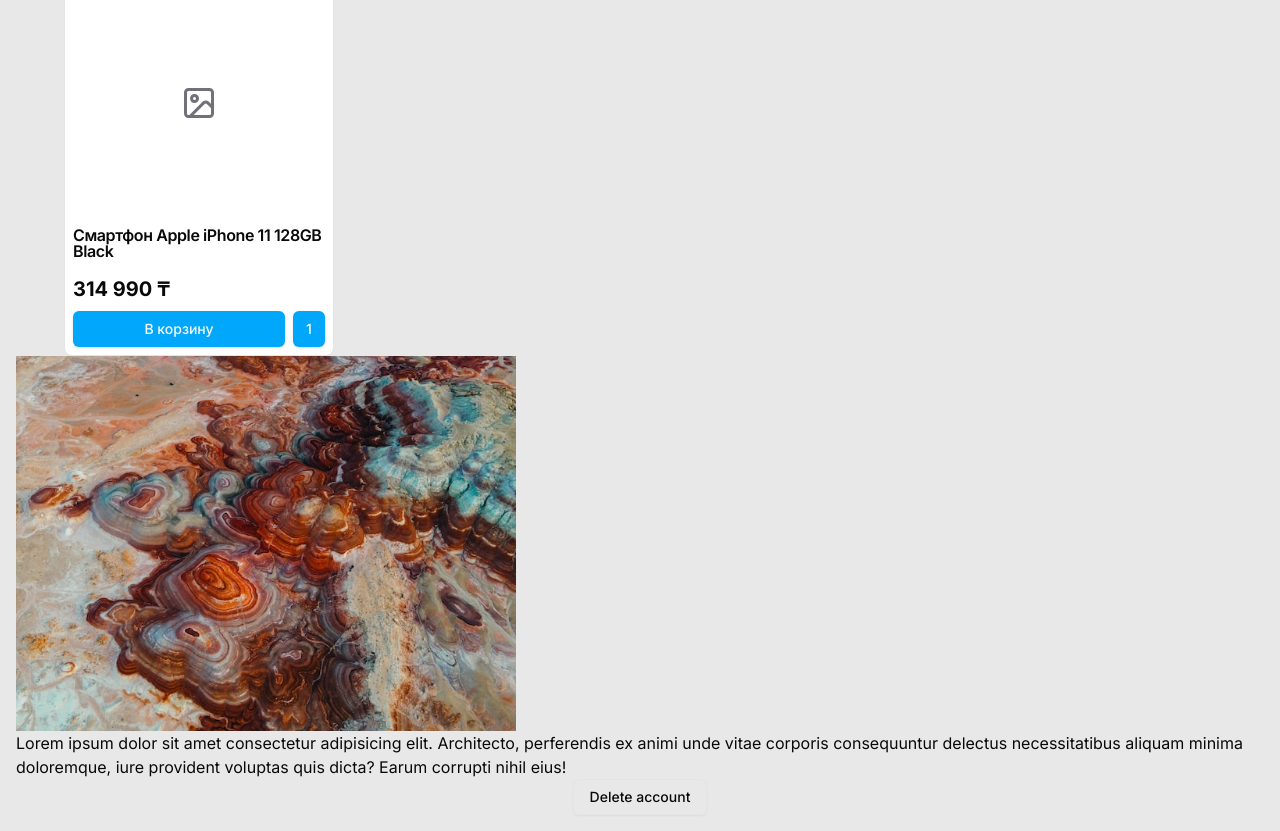
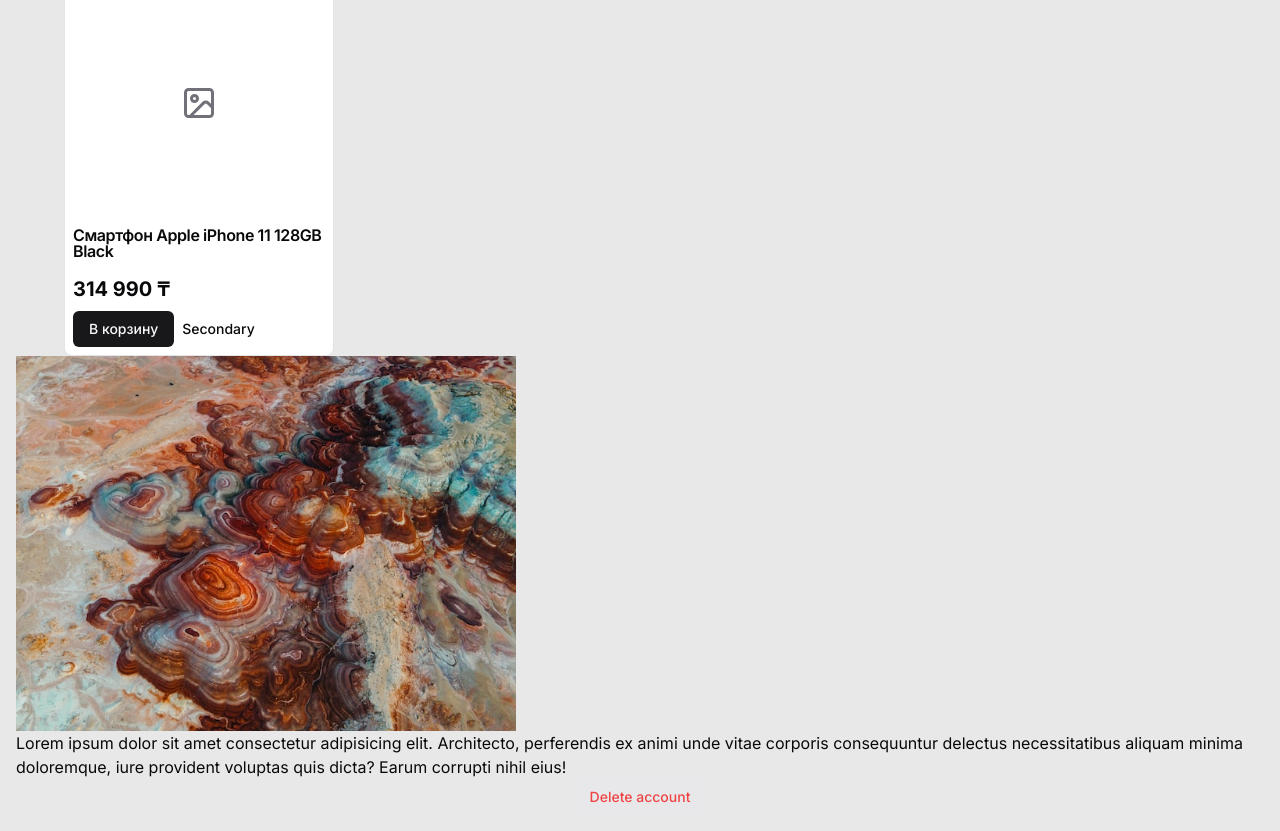
Before and after one commit to memorywanderer/next-components, a Next.js app: page / in a window 1280 px wide. Built offline with nearby package versions, Linux system fonts and the light colour scheme.

Commit message:
update button component add additional variants and styles

```diff
--- a/app/globals.css
+++ b/app/globals.css
@@ -13,7 +13,8 @@
     --popover-foreground: 240 10% 3.9%;
     --primary: 240 5.9% 10%;
     --primary-foreground: 0 0% 98%;
-    --secondary: 240 4.8% 95.9%;
+    --secondary: 240 4.8% 91.5%;
+    --secondary-darker: 240 4.8% 87%;
     --secondary-foreground: 240 5.9% 10%;
     --muted: 240 4.8% 95.9%;
     --muted-foreground: 240 3.8% 46.1%;
@@ -26,6 +27,8 @@
     --input: 240 5.9% 90%;
     --ring: 240 5.9% 10%;
     --radius: 0.5rem;
+    --white: 0 100% 100%;
+    --black: 0 0% 100%;
   }
 
   .dark {
@@ -44,14 +47,11 @@
     --accent: 240 3.7% 15.9%;
     --accent: 278 35% 78%;
     --accent-foreground: 0 0% 98%;
-    /* --destructive: 0 62.8% 39.6%; */
     --destructive: 3 93% 63%;
     --destructive-foreground: 0 0% 98%;
     --border: 240 3.7% 15.9%;
     --input: 240 3.7% 15.9%;
-    /* --ring: 233 77% 33%; */
     --ring: 240 4.9% 83.9%;
-    --dfdf: hsl(3, 93%, 63%);
   }
 }
 
--- a/app/page.tsx
+++ b/app/page.tsx
@@ -9,7 +9,7 @@ import Image from "next/image"
 
 export default function Home() {
   return (
-    <main className="flex flex-col items-center justify-center w-screen p-4 ">
+    <main className="flex flex-col items-center justify-center w-screen p-4">
       <div className='grid grid-cols-1 gap-6 sm:grid-cols-2 lg:grid-cols-3 xl:grid-cols-4'>
         <Card className="h-full overflow-hidden max-w-[270px]" border="lg">
           <CardHeader className="py-4">
@@ -25,7 +25,6 @@ export default function Home() {
                   aria-hidden="true"
                 />
               </div>
-              {/* <img src="/228942_1.jpg" className="object-cover w-full h-full" alt="dsd" /> */}
             </AspectRatio>
           </CardHeader>
           <CardContent>
@@ -33,8 +32,8 @@ export default function Home() {
             <CardDescription className="text-xl font-bold text-card-foreground">314 990 ₸</CardDescription>
           </CardContent>
           <CardFooter>
-            <Button className='w-full mr-2'>В корзину</Button>
-            <Button className='w-6'>1</Button>
+            <Button className='mr-2' >В корзину</Button>
+            <Button className='' variant='link' size='link'>Secondary</Button>
           </CardFooter>
         </Card>
       </div>
@@ -51,7 +50,7 @@ export default function Home() {
         <AlertDialogTrigger
           asChild
         >
-          <Button variant="outline">Delete account</Button>
+          <Button variant="destructive">Delete account</Button>
         </AlertDialogTrigger>
         <AlertDialogContent>
           <AlertDialogTitle>
--- a/components/ui/Button/Button.tsx
+++ b/components/ui/Button/Button.tsx
@@ -9,20 +9,23 @@ const buttonVariants = cva(
     variants: {
       variant: {
         default:
-          'bg-accent text-primary-foreground shadow hover:bg-accent/90',
+          'bg-primary text-primary-foreground hover:bg-primary/90',
+        secondary:
+          'bg-secondary text-secondary-foreground hover:bg-secondary-darker dark:hover:bg-secondary/80',
         destructive:
-          'bg-secondary text-destructive hover:bg-destructive hover:text-foreground',
+          'bg-secondary text-destructive hover:bg-destructive hover:text-background',
         outline:
-          'bg-transparent border border-input shadow-sm hover:bg-accent hover:text-accent-background',
+          'bg-transparent border border-input shadow-sm duration-300 hover:bg-primary  hover:border-primary hover:text-primary-foreground',
         ghost:
-          'bg-transparent dark:bg-transparent hover:bg-slate-100 dark:hover:bg-slate-800 dark:text-slate-100 dark:hover:text-slate-100 data-[state=open]:bg-transparent dark:data-[state=open]:bg-transparent',
-        link: 'bg-transparent dark:bg-transparent underline-offset-4 hover:underline text-slate-900 dark:text-slate-300 hover:bg-transparent dark:hover:bg-transparent',
+          'bg-transparent',
+        link: 'p-0 relative before:absolute before:origin-top-left before:-bottom-1 before:h-[2px] before:w-full before:bg-accent before:transition-transform before:scale-0 hover:before:scale-100 underline-offset-[7px] ',
       },
       size: {
         default: 'h-9 py-2 px-4',
         sm: 'h-9 px-2 rounded-md',
         lg: 'h-11 px-8 rounded-md',
-        icon: 'h-9 w-9'
+        icon: 'h-9 w-9',
+        link: 'py-0'
       },
     },
     defaultVariants: {
--- a/components/ui/alert-dialog/alert-dialog.tsx
+++ b/components/ui/alert-dialog/alert-dialog.tsx
@@ -145,7 +145,7 @@ const AlertDialogCancel = React.forwardRef<
     asChild
     {...props}
   >
-    <Button variant='outline'>{children}</Button>
+    <Button variant='secondary'>{children}</Button>
   </AlertDialogPrimitive.Cancel>
 ))
 AlertDialogCancel.displayName = AlertDialogPrimitive.Cancel.displayName
--- a/tailwind.config.js
+++ b/tailwind.config.js
@@ -18,6 +18,7 @@ module.exports = {
         },
         secondary: {
           DEFAULT: "hsl(var(--secondary))",
+          darker: "hsl(var(--secondary-darker))",
           foreground: "hsl(var(--secondary-foreground))",
         },
         accent: "hsl(var(--accent))",
```
